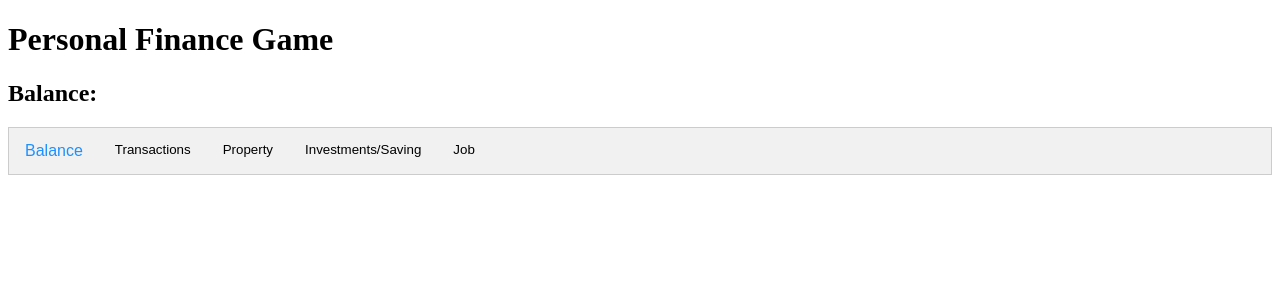
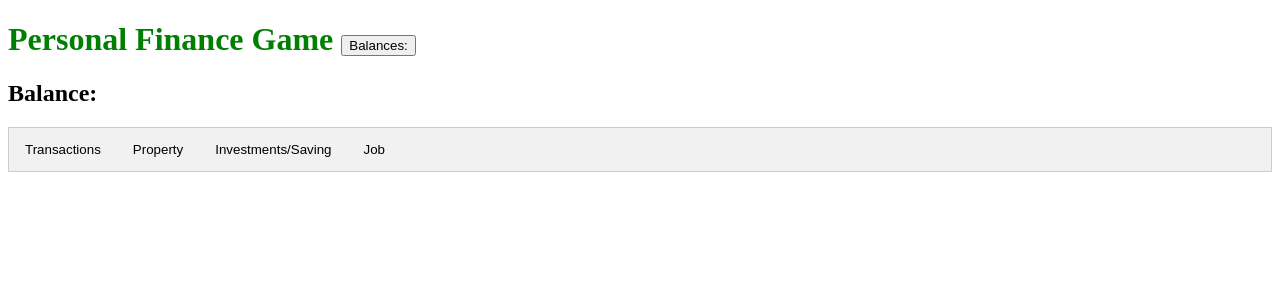
Before and after one commit to helenjhuh/PersonalFi, a Django app: template pfgame/templates/personalfi.html in a window 1280 px wide. Shown: the top 300 px of the page. Run offline with Django 3.2, Linux system fonts and the light colour scheme; the template is opened without the code that fills it, so the values that code supplies are empty.

Commit message:
balances

```diff
--- a/pfgame/templates/personalfi.html
+++ b/pfgame/templates/personalfi.html
@@ -33,15 +33,7 @@
       .button:hover {
           background-color: green;
           }
-          .balance{
-            border: none;
- background-color: inherit;
- color: dodgerblue;
- padding: 14px 28px;
- font-size: 16px;
- cursor: pointer;
- display: inline-block;
-          }
+
 
     .tab {
       overflow: hidden;
@@ -76,10 +68,15 @@
   </style>
   </head>
   <body>
-    <h1> Personal Finance Game </h1>
+    <h1>
+<span style="color:green">Personal Finance Game</span>
+<button class='btn btn-success pull-right'>
+        Balances:
+          </button>
+     </h1>
     <h2> Balance: </h2>
   <div class="tab">
-    <button class = "balance button"> Balance</button>
+
     <button class="tablinks" onclick="openTab(event, 'Transactions')">Transactions</button>
     <button class="tablinks" onclick="openTab(event, 'Property')">Property</button>
     <button class="tablinks" onclick="openTab(event, 'Investments/Savings')">Investments/Saving</button>
```
